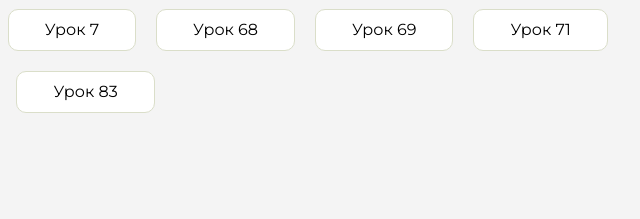
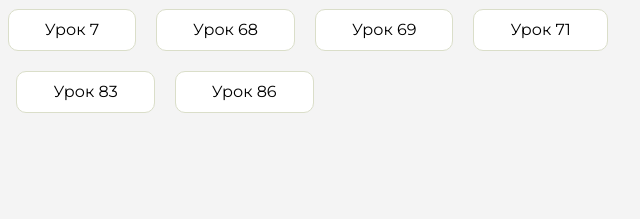
Before and after one commit to Vladimir-434/homework, a plain HTML site: page index.html in a window 1280 px wide. Shown: the part 291-510 px from the top of the page, 597-1237 px from the left. Drawn offline with Linux system fonts and the light colour scheme.

Commit message:
Update index.html

```diff
--- a/index.html
+++ b/index.html
@@ -127,6 +127,9 @@
                     <li class="content__list-item">
                         <a href="./lesson-83/index.html">Урок 83</a>
                     </li>
+                    <li class="content__list-item">
+                        <a href="./lesson-86/index.html">Урок 86</a>
+                    </li>
                 </ul>
             </div>
             <div class="content__block hidden" id="diplomBlock">
```
